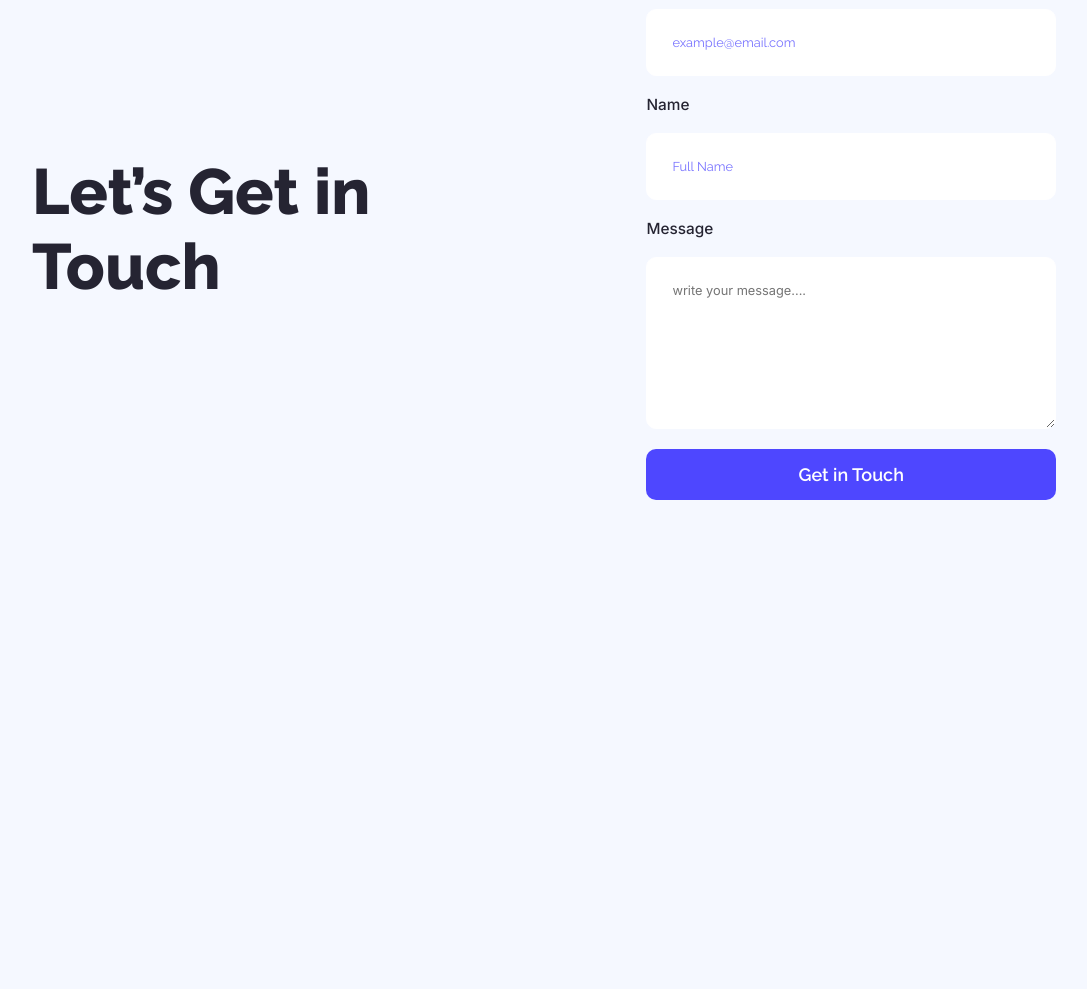
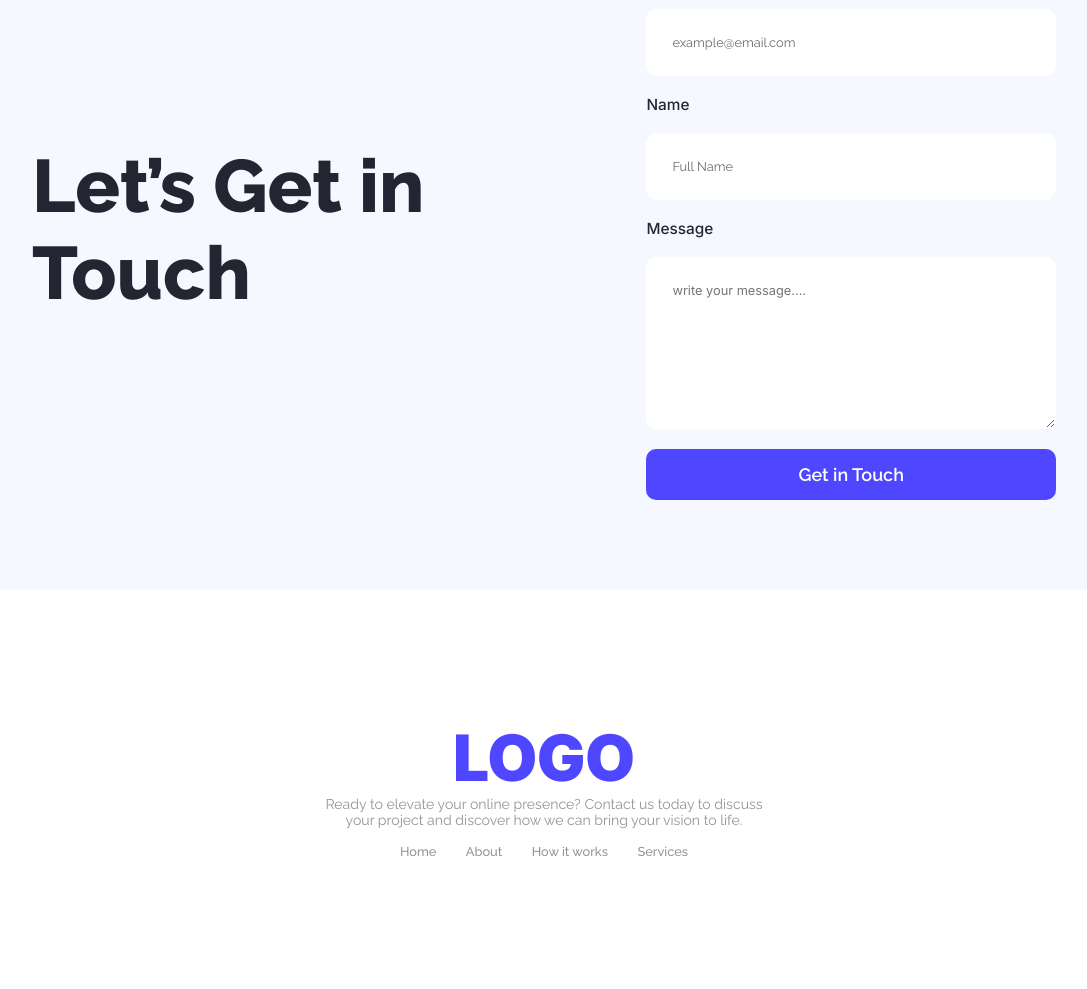
Before and after one commit to Shomrat7677/Assignment-1, a plain HTML site: page index.html in a window 1280 px wide. Shown: the part 3080-4069 px from the top of the page, without its empty margins (96-1183 px from the left). Before the commit the page ends 3669 px from the top, so only its background shows below. Drawn offline with Linux system fonts and the light colour scheme.

Commit message:
Added The Footer Page and Complete Full Website

```diff
--- a/index.html
+++ b/index.html
@@ -143,7 +143,7 @@
      </section>
     <!-- Page 5 End -->
 
-    <!-- Contact 5 Start -->
+    <!-- Contact  Start -->
      <section id="contact">
         <div class="contact-main">
             <div class="contact-left-side">
@@ -162,7 +162,23 @@
             </div>
         </div>
      </section>
-    <!-- Contact 5 End -->
+    <!-- Contact End -->
+    <!-- Footer Start -->
+     <footer>
+        <div class="footer-main">
+            <h1>LOGO</h1>
+            <p>Ready to elevate your online presence? Contact us today to discuss <br> your project and discover how we can bring your vision to life.</p>
+            <div class="footer-menu">
+                <ul>
+                    <li><a href="https://www.programming-hero.com/">Home</a></li>
+                    <li><a href="https://www.programming-hero.com/about-us">About</a></li>
+                    <li><a href="https://learn.programming-hero.com/">How it works </a></li>
+                    <li><a href="https://web.programming-hero.com/course-details">Services</a></li>
+                </ul>
+            </div>
+        </div>
+     </footer>
+    <!-- Footer End -->
 
 </body>
 
--- a/style.css
+++ b/style.css
@@ -5,6 +5,12 @@
 }
 body{
     background-color: #F5F8FF;
+}
+ul {
+    list-style: none;
+}
+a {
+    text-decoration: none;
 }
 main {
     background: url('./Assets/home-bg.jpg') no-repeat center center/cover;
@@ -345,7 +351,7 @@ nav .nav-btn .sign-btn:hover {
     width: 40%;
 }
 #contact .contact-main .contact-left-side h1{
-    font-size: 5vw;
+    font-size: 5.8vw;
     font-weight: 800;
     font-family: "Raleway", sans-serif;
     color: #252432;
@@ -368,7 +374,7 @@ nav .nav-btn .sign-btn:hover {
     color: #252432;
 }
 #contact .contact-main .contact-right-side form input::placeholder{
-    color: #5852ffce;
+    color: #00000094;
     font-family: "Raleway", sans-serif;
 
 }
@@ -405,3 +411,47 @@ nav .nav-btn .sign-btn:hover {
     transform: scale(1.01);
 }
 /* Contact CSS End Here  */
+
+/* Footer CSS Start Here  */
+footer{
+    width: 100%;
+    height: 50vh;
+    background-color: #fff;
+    padding: 3vw 10vw;
+    display: flex;
+    justify-content: center;
+    align-items: center;
+    flex-direction: column;
+    text-align: center;
+}
+footer h1{
+    font-size: 5vw;
+    font-weight: 900;
+    font-family: "Inter", sans-serif;
+    color: #4e47ff;
+}
+footer p{
+    font-size: 1.1vw;
+    font-weight: 400;
+    font-family: "Raleway", sans-serif;
+    color: #2524327e;
+    margin-bottom: 1vw;
+}
+
+footer .footer-menu ul{
+    display: flex;
+    justify-content: center;
+    align-items: center;
+    gap: 2.3vw;
+    font-family: "Raleway", sans-serif;
+}
+footer .footer-menu ul li a{
+    font-size: 1vw;
+    font-weight: 500;
+        color: #2524327e;
+    transition: all 0.3s ease;
+}
+footer .footer-menu ul li a:hover{
+    color: #4e47ff;
+}
+/* Footer CSS End Here  */
```
